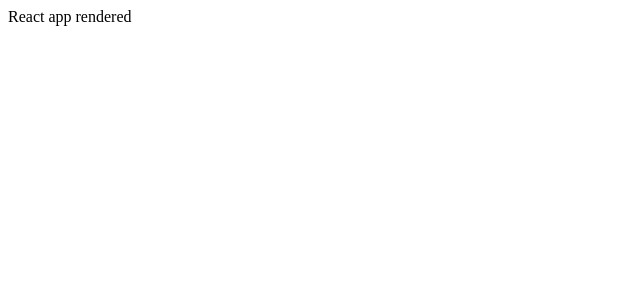
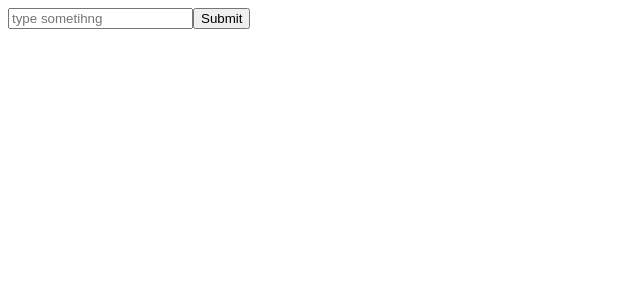
Before and after one commit to erdemuslu/react-uzerine, a React (Vite) app: page / in a window 1280 px wide. Shown: the top 300 px of the page, without its empty margins (0-640 px from the left). Built offline with nearby package versions, Linux system fonts and the light colour scheme.

Commit message:
complete hook example

```diff
--- a/package.json
+++ b/package.json
@@ -36,7 +36,8 @@
     "parcel-bundler": "^1.11.0"
   },
   "dependencies": {
-    "react": "^16.7.0",
-    "react-dom": "^16.7.0"
+    "prop-types": "^15.6.2",
+    "react": "^16.8.0-alpha.0",
+    "react-dom": "^16.8.0-alpha.0"
   }
 }
--- a/src/App.jsx
+++ b/src/App.jsx
@@ -1,9 +1,28 @@
-import React from 'react'
+import React, { useState } from 'react'
 
-const App = () => (
-  <div>
-    React app rendered
-  </div>
-)
+import List from './components/List'
+import Form from './components/Form'
+
+const App = () => {
+  const [items, setItems] = useState([]);
+
+  const onAdd = (text) => {
+    console.log(text)
+    items.push({
+      text
+    })
+
+    setItems(items)
+  }
+
+  return (
+    <div>
+      <Form
+        onAdd={onAdd}
+      />
+      <List items={items} />
+    </div>
+  )
+}
 
 export default App
--- /dev/null
+++ b/src/components/Form.jsx
@@ -0,0 +1,41 @@
+import React, { useState } from 'react'
+import { func } from 'prop-types'
+
+const Form = ({ onAdd }) => {
+  const [value, setValue] = useState('')
+
+  const handleSubmit = (event) => {
+    event.preventDefault()
+    onAdd(value)
+    setValue('')
+  }
+
+  const onChange = (event) => {
+    setValue(event.target.value)
+  }
+
+  return (
+    <form
+      onSubmit={handleSubmit}
+    >
+      <input
+        type="text"
+        name="item"
+        placeholder="type sometihng"
+        value={value}
+        onChange={onChange}
+      />
+      <button type="submit">Submit</button>
+    </form>
+  )
+}
+
+Form.defaultProps = {
+  onAdd: null
+}
+
+Form.propTypes = {
+  onAdd: func
+}
+
+export default Form
--- /dev/null
+++ b/src/components/Item.jsx
@@ -0,0 +1,16 @@
+import React from 'react'
+import { string } from 'prop-types'
+
+const Item = ({ text }) => (
+  <li>{ text }</li>
+)
+
+Item.defaultProps = {
+  text: ''
+}
+
+Item.propTypes = {
+  text: string
+}
+
+export default Item
--- /dev/null
+++ b/src/components/List.jsx
@@ -0,0 +1,30 @@
+import React from 'react'
+import { instanceOf } from 'prop-types'
+
+import Item from './Item'
+
+const List = ({ items }) => (
+  <ul>
+    {
+      items.map((item, index) => {
+        const key = index.toString()
+        return (
+          <Item
+            key={key}
+            text={item.text}
+          />
+        )
+      })
+    }
+  </ul>
+)
+
+List.defaultProps = {
+  items: []
+}
+
+List.propTypes = {
+  items: instanceOf(Array)
+}
+
+export default List
```
Also changed, not shown: 1 other file (tests, documents, lock files or other folders).
